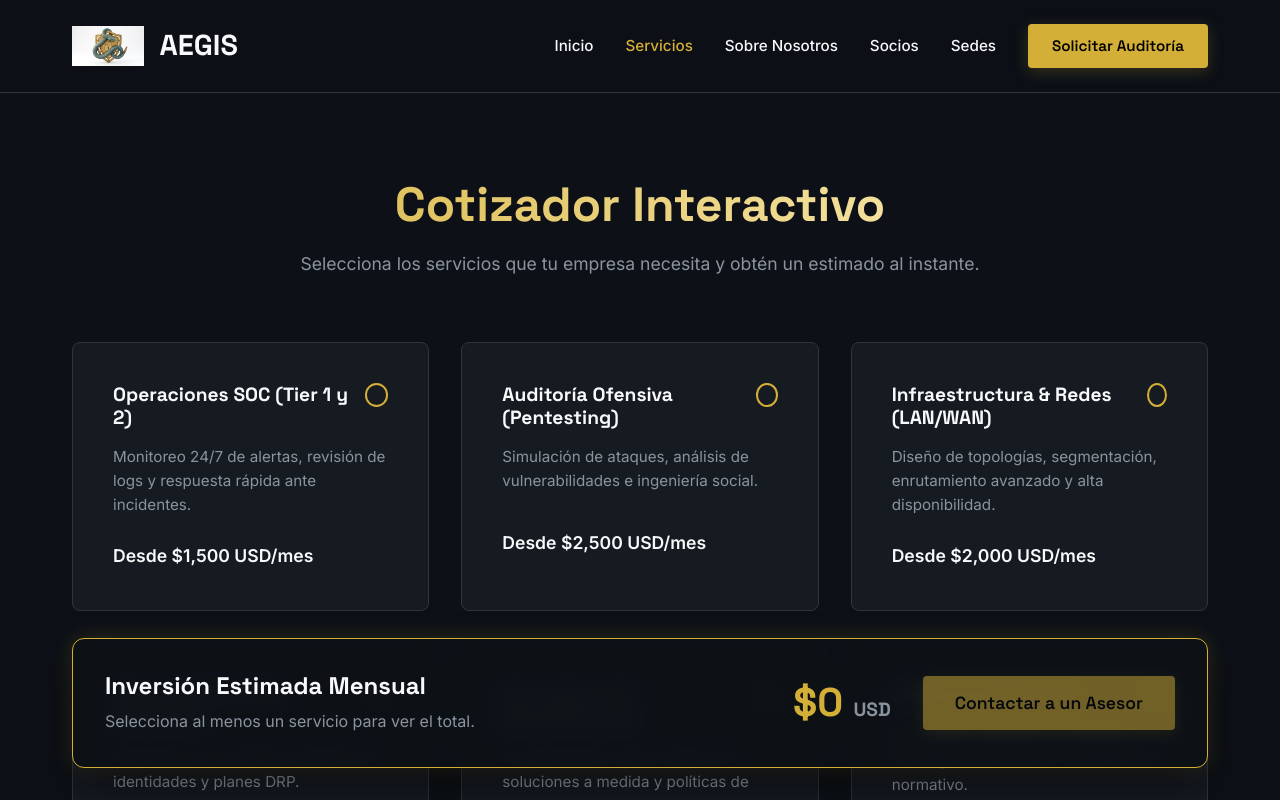
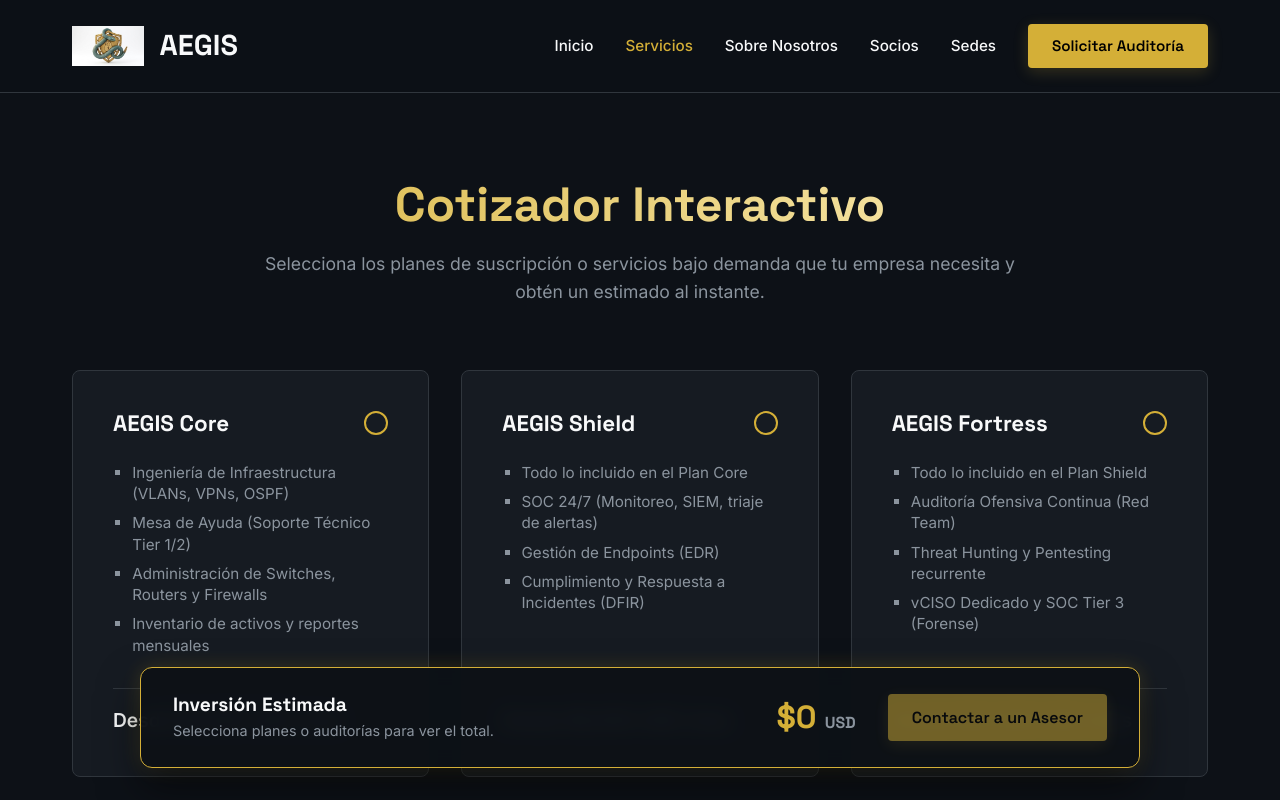
Before and after one commit to nilyerrr/Documentacion---Aegis-Solutions, a React (Vite) app in the folder Proyecto Final - Empresa 1/website/: page /servicios in a window 1280 px wide. Shown: the top 800 px of the page. Built offline with nearby package versions, Linux system fonts and the light colour scheme.

Commit message:
vault backup: 2026-08-14 23:15:39

```diff
--- a/Proyecto Final - Empresa 1/website/src/components/Services.jsx
+++ b/Proyecto Final - Empresa 1/website/src/components/Services.jsx
@@ -2,12 +2,78 @@ import React, { useState } from 'react';
 import { useNavigate } from 'react-router-dom';
 
 const servicesList = [
-  { id: 's1', title: 'Operaciones SOC (Tier 1 y 2)', desc: 'Monitoreo 24/7 de alertas, revisión de logs y respuesta rápida ante incidentes.', price: 1500 },
-  { id: 's2', title: 'Auditoría Ofensiva (Pentesting)', desc: 'Simulación de ataques, análisis de vulnerabilidades e ingeniería social.', price: 2500 },
-  { id: 's3', title: 'Infraestructura & Redes (LAN/WAN)', desc: 'Diseño de topologías, segmentación, enrutamiento avanzado y alta disponibilidad.', price: 2000 },
-  { id: 's4', title: 'Seguridad Cloud & Servidores', desc: 'Hardening de servidores, gestión de identidades y planes DRP.', price: 1800 },
-  { id: 's5', title: 'Consultoría TI (Arquitectura)', desc: 'Levantamiento inicial, diseño de soluciones a medida y políticas de riesgo.', price: 1200 },
-  { id: 's6', title: 'DFIR & Cumplimiento', desc: 'Respuesta avanzada a incidentes, investigación forense y cumplimiento normativo.', price: 3000 }
+  {
+    id: 'core',
+    title: 'AEGIS Core',
+    price: 4000,
+    isMonthly: true,
+    features: [
+      'Ingeniería de Infraestructura (VLANs, VPNs, OSPF)',
+      'Mesa de Ayuda (Soporte Técnico Tier 1/2)',
+      'Administración de Switches, Routers y Firewalls',
+      'Inventario de activos y reportes mensuales'
+    ]
+  },
+  {
+    id: 'shield',
+    title: 'AEGIS Shield',
+    price: 9000,
+    isMonthly: true,
+    features: [
+      'Todo lo incluido en el Plan Core',
+      'SOC 24/7 (Monitoreo, SIEM, triaje de alertas)',
+      'Gestión de Endpoints (EDR)',
+      'Cumplimiento y Respuesta a Incidentes (DFIR)'
+    ]
+  },
+  {
+    id: 'fortress',
+    title: 'AEGIS Fortress',
+    price: 22000,
+    isMonthly: true,
+    features: [
+      'Todo lo incluido en el Plan Shield',
+      'Auditoría Ofensiva Continua (Red Team)',
+      'Threat Hunting y Pentesting recurrente',
+      'vCISO Dedicado y SOC Tier 3 (Forense)'
+    ]
+  },
+  {
+    id: 'od1',
+    title: 'Pentesting Completo',
+    price: 8000,
+    isMonthly: false,
+    features: [
+      'Evaluación de seguridad en red interna',
+      'Pruebas de aplicaciones web',
+      'Reporte detallado con CVSS scoring',
+      'Proyecto bajo demanda (2-4 semanas)'
+    ]
+  },
+  {
+    id: 'od2',
+    title: 'Auditoría Red Team',
+    price: 15000,
+    isMonthly: false,
+    features: [
+      'Simulación de ataque dirigido',
+      'Evaluación de vector de entrada',
+      'Prueba de movimiento lateral y exfiltración',
+      'Proyecto bajo demanda (3-6 semanas)'
+    ]
+  },
+  {
+    id: 'od3',
+    title: 'Consultoría Normativa',
+    price: 12000,
+    isMonthly: false,
+    features: [
+      'Alineación a ISO 27001, HIPAA o PCI-DSS',
+      'Evaluación de brechas (Gap Analysis)',
+      'Diseño de políticas de seguridad',
+      'Preparación integral para certificación'
+    ]
+  }
 ];
 
 const Services = () => {
@@ -32,14 +98,16 @@ const Services = () => {
   };
 
   return (
-    <section id="servicios" className="section" style={{ background: 'var(--bg-color)', minHeight: '100vh' }}>
+    <section id="servicios" className="section" style={{ background: 'var(--bg-color)', minHeight: '100vh', paddingBottom: '8rem' }}>
       <div className="container">
         <div style={{ textAlign: 'center', marginBottom: '4rem' }}>
           <h2 className="text-gradient" style={{ fontSize: '3rem', marginBottom: '1rem' }}>Cotizador Interactivo</h2>
-          <p style={{ color: 'var(--text-muted)', fontSize: '1.1rem' }}>Selecciona los servicios que tu empresa necesita y obtén un estimado al instante.</p>
+          <p style={{ color: 'var(--text-muted)', fontSize: '1.1rem', maxWidth: '800px', margin: '0 auto' }}>
+            Selecciona los planes de suscripción o servicios bajo demanda que tu empresa necesita y obtén un estimado al instante.
+          </p>
         </div>
 
-        <div className="grid grid-cols-3" style={{ marginBottom: '3rem' }}>
+        <div className="grid grid-cols-3" style={{ marginBottom: '3rem', alignItems: 'stretch' }}>
           {servicesList.map((service) => {
             const isSelected = selectedServices.includes(service.id);
             return (
@@ -52,24 +120,47 @@ const Services = () => {
                   border: isSelected ? '2px solid var(--primary)' : '1px solid var(--border)',
                   background: isSelected ? 'rgba(212, 175, 55, 0.05)' : 'var(--surface)',
                   transform: isSelected ? 'translateY(-5px)' : 'none',
-                  boxShadow: isSelected ? '0 10px 30px rgba(212, 175, 55, 0.15)' : 'none'
+                  boxShadow: isSelected ? '0 10px 30px rgba(212, 175, 55, 0.15)' : 'none',
+                  display: 'flex',
+                  flexDirection: 'column'
                 }}
               >
-                <div style={{ display: 'flex', justifyContent: 'space-between', alignItems: 'flex-start', marginBottom: '1rem' }}>
-                  <h3 style={{ fontSize: '1.2rem', color: isSelected ? 'var(--primary)' : 'var(--text-main)', margin: 0 }}>{service.title}</h3>
+                <div style={{ display: 'flex', justifyContent: 'space-between', alignItems: 'flex-start', marginBottom: '1.5rem' }}>
+                  <h3 style={{ fontSize: '1.4rem', color: isSelected ? 'var(--primary)' : 'var(--text-main)', margin: 0, fontFamily: 'Space Grotesk' }}>{service.title}</h3>
                   <div style={{
                     width: '24px', height: '24px',
                     borderRadius: '50%',
                     border: '2px solid var(--primary)',
                     display: 'flex', alignItems: 'center', justifyContent: 'center',
-                    background: isSelected ? 'var(--primary)' : 'transparent'
+                    background: isSelected ? 'var(--primary)' : 'transparent',
+                    flexShrink: 0
                   }}>
                     {isSelected && <span style={{ color: '#000', fontSize: '0.8rem', fontWeight: 'bold' }}>✓</span>}
                   </div>
                 </div>
-                <p style={{ color: 'var(--text-muted)', fontSize: '0.95rem', marginBottom: '1.5rem', minHeight: '60px' }}>{service.desc}</p>
-                <div style={{ fontWeight: 600, fontSize: '1.1rem', color: 'var(--text-main)' }}>
-                  Desde ${service.price.toLocaleString()} USD/mes
+
+                <ul style={{
+                  paddingLeft: '1.2rem',
+                  color: 'var(--text-muted)',
+                  fontSize: '0.95rem',
+                  marginBottom: '1.5rem',
+                  flexGrow: 1,
+                  listStyleType: 'square'
+                }}>
+                  {service.features.map((feat, idx) => (
+                    <li key={idx} style={{ marginBottom: '0.5rem', lineHeight: '1.4' }}>{feat}</li>
+                  ))}
+                </ul>
+
+                <div style={{
+                  fontWeight: 600,
+                  fontSize: '1.2rem',
+                  color: 'var(--text-main)',
+                  borderTop: '1px solid var(--border)',
+                  paddingTop: '1rem',
+                  marginTop: 'auto'
+                }}>
+                  Desde ${service.price.toLocaleString()} USD {service.isMonthly ? '/mes' : '(Pago único)'}
                 </div>
               </div>
             );
@@ -78,13 +169,17 @@ const Services = () => {
 
         {/* Floating Quote Summary */}
         <div style={{
-          position: 'sticky',
+          position: 'fixed',
           bottom: '2rem',
+          left: '50%',
+          transform: 'translateX(-50%)',
+          width: '90%',
+          maxWidth: '1000px',
           background: 'rgba(13, 17, 23, 0.95)',
           backdropFilter: 'blur(10px)',
           border: '1px solid var(--primary)',
           borderRadius: '12px',
-          padding: '2rem',
+          padding: '1.5rem 2rem',
           display: 'flex',
           justifyContent: 'space-between',
           alignItems: 'center',
@@ -92,16 +187,16 @@ const Services = () => {
           zIndex: 50
         }}>
           <div>
-            <h3 style={{ fontSize: '1.5rem', marginBottom: '0.5rem', color: 'var(--text-main)' }}>Inversión Estimada Mensual</h3>
-            <p style={{ color: 'var(--text-muted)', margin: 0 }}>
+            <h3 style={{ fontSize: '1.2rem', marginBottom: '0.2rem', color: 'var(--text-main)' }}>Inversión Estimada</h3>
+            <p style={{ color: 'var(--text-muted)', margin: 0, fontSize: '0.9rem' }}>
               {selectedServices.length === 0
-                ? 'Selecciona al menos un servicio para ver el total.'
-                : `${selectedServices.length} servicio(s) seleccionado(s).`}
+                ? 'Selecciona planes o auditorías para ver el total.'
+                : `${selectedServices.length} elemento(s) seleccionado(s).`}
             </p>
           </div>
           <div style={{ display: 'flex', alignItems: 'center', gap: '2rem' }}>
-            <div style={{ fontSize: '2.5rem', fontWeight: 700, color: 'var(--primary)', fontFamily: 'Space Grotesk' }}>
-              ${totalCost.toLocaleString()} <span style={{ fontSize: '1.2rem', color: 'var(--text-muted)' }}>USD</span>
+            <div style={{ fontSize: '2rem', fontWeight: 700, color: 'var(--primary)', fontFamily: 'Space Grotesk' }}>
+              ${totalCost.toLocaleString()} <span style={{ fontSize: '1rem', color: 'var(--text-muted)' }}>USD</span>
             </div>
             <button
               onClick={handleQuoteRequest}
@@ -110,8 +205,8 @@ const Services = () => {
               style={{
                 opacity: selectedServices.length === 0 ? 0.5 : 1,
                 cursor: selectedServices.length === 0 ? 'not-allowed' : 'pointer',
-                padding: '1rem 2rem',
-                fontSize: '1.1rem'
+                padding: '0.8rem 1.5rem',
+                fontSize: '1rem'
               }}
             >
               Contactar a un Asesor
```
